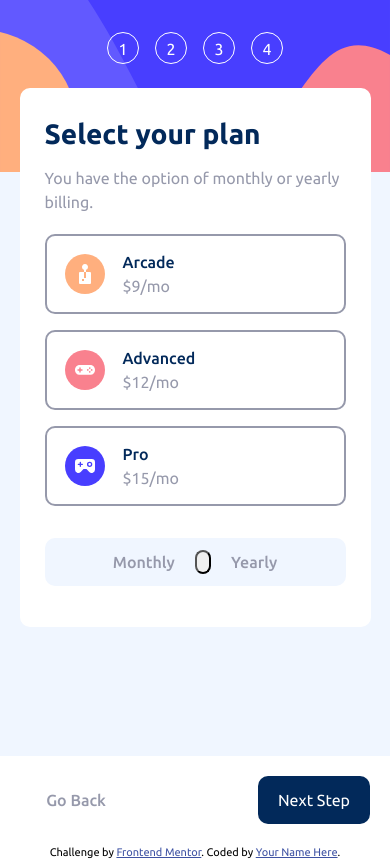
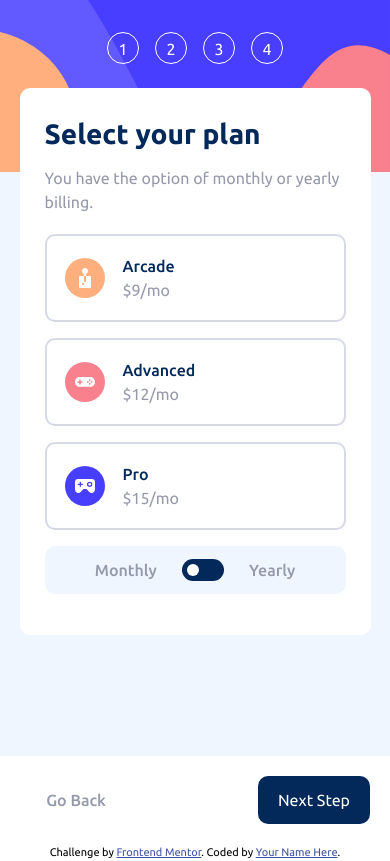
Before and after one commit to msabin/FlowForm, a React (Vite) app in the folder signup-flow/: page / in a window 390 px wide. Both pictures are taken after typing "Sample", "name@example.com", "Sample" into the empty fields and a click on the button "Next Step". Built offline with nearby package versions, Linux system fonts and the light colour scheme.

Commit message:
Toggle button is looking good and is easily customizable via variables.  Made responsive to desktop version as well for this SelectPlan page.

```diff
--- a/signup-flow/src/components/pages/SelectPlan.jsx
+++ b/signup-flow/src/components/pages/SelectPlan.jsx
@@ -24,7 +24,7 @@ export function SelectPlan({
           </p>
         </header>
 
-        <div className="plans-container">
+        <div className="cards-container">
           {plans.map((plan) => (
             <label className="plan-card">
               <input type="radio" name="plan-radio" className="visually-hidden" />
@@ -36,15 +36,14 @@ export function SelectPlan({
               </span>
             </label>
           ))}
+        </div>
+      </div>
 
-        <div className="toggle-container">
-          <span>Monthly</span>
-          <button className="toggle"/>
-          <span>Yearly</span>
-        </div>
-
+      <div className="toggle-container">
+        <span>Monthly</span>
+        <button className="toggle"/>
+        <span>Yearly</span>
       </div>
-    </div>
 
       <div className="button-container">
         <button className="go-back" onClick={onGoBack}>
--- a/signup-flow/src/styles/abstracts/_variables.scss
+++ b/signup-flow/src/styles/abstracts/_variables.scss
@@ -24,4 +24,4 @@ $medium: typography.$medium;
 $regular: typography.$regular;
 
 //LAYOUT
-$large-breakpoint: 50em;
+$large-breakpoint: 56em;
--- a/signup-flow/src/styles/base/_global.scss
+++ b/signup-flow/src/styles/base/_global.scss
@@ -2,6 +2,7 @@
 
 * {
   border-radius: 10px;
+  border-style: none;
 }
 
 h1 {
--- a/signup-flow/src/styles/components/pages/selectplan.scss
+++ b/signup-flow/src/styles/components/pages/selectplan.scss
@@ -1,17 +1,19 @@
 @use '../../abstracts/variables';
 
-.plans-container {
+.cards-container {
   display: flex;
   flex-direction: column;
   gap: 1rem;
 
   label.plan-card {
-    border: 2px solid variables.$cool-gray;
+    border: 2px solid variables.$light-gray;
+    padding: 18px;
 
     display: flex;
     align-items: center;
+    gap: 18px;
 
-    &:focus-within {
+    &:hover {
       border-color: variables.$purplish-blue;
     }
 
@@ -20,9 +22,9 @@
       background-color: variables.$magnolia;
     }
 
-    img {
-      margin: 18px;
-    }
+    // img {
+    //   margin: 18px;
+    // }
 
     .plan-title {
       color: variables.$marine-blue;
@@ -38,11 +40,13 @@
       flex-direction: column;
     }
   }
+}
 
 .toggle-container {
   display: flex;
   justify-content: center;
-    gap: 20px;
+  align-items: center;
+  gap: 25px;
 
   margin: 1rem 0;
   background-color: variables.$magnolia;
@@ -50,5 +54,60 @@
 
   font-weight: variables.$medium;
   color: variables.$cool-gray;
+
+  button.toggle {
+    $slider-size: 12px;
+
+    $container-pad: 5px;
+    $container-width: 3.5 * $slider-size;
+    $container-height: $slider-size + 2*$container-pad;
+
+    width: $container-width;
+    height: $container-height;
+    border-radius: $container-height/2;
+
+    position: relative;
+
+    background-color: variables.$marine-blue;
+
+    &::before {
+      position: absolute;
+      left: 0;
+      top: 0;
+      right: 100%;
+
+      margin: $container-pad;
+
+      display: inline-block;
+      content: "";
+      width: $slider-size;
+      height: $slider-size;
+      border-radius: 50%;
+
+      background-color: white;
+
+      transition-duration: 1s;
+      transition-property: left;
+    }
+
+    &[aria-pressed="false"]::before {
+      // Should move to the right of the container, account for
+      // slider size and padding.
+      left: $container-width - 2*$container-pad - $slider-size;
     }
   }
+}
+
+
+@media screen and (min-width: variables.$large-breakpoint) {
+  .cards-container {
+    flex-direction: row;
+
+    label.plan-card {
+      flex: 1;
+      flex-direction: column;
+      align-items: flex-start;
+      gap: 28px;
+    }
+  }
+}
```
Lines whose indentation alone changed are shown as unchanged.
